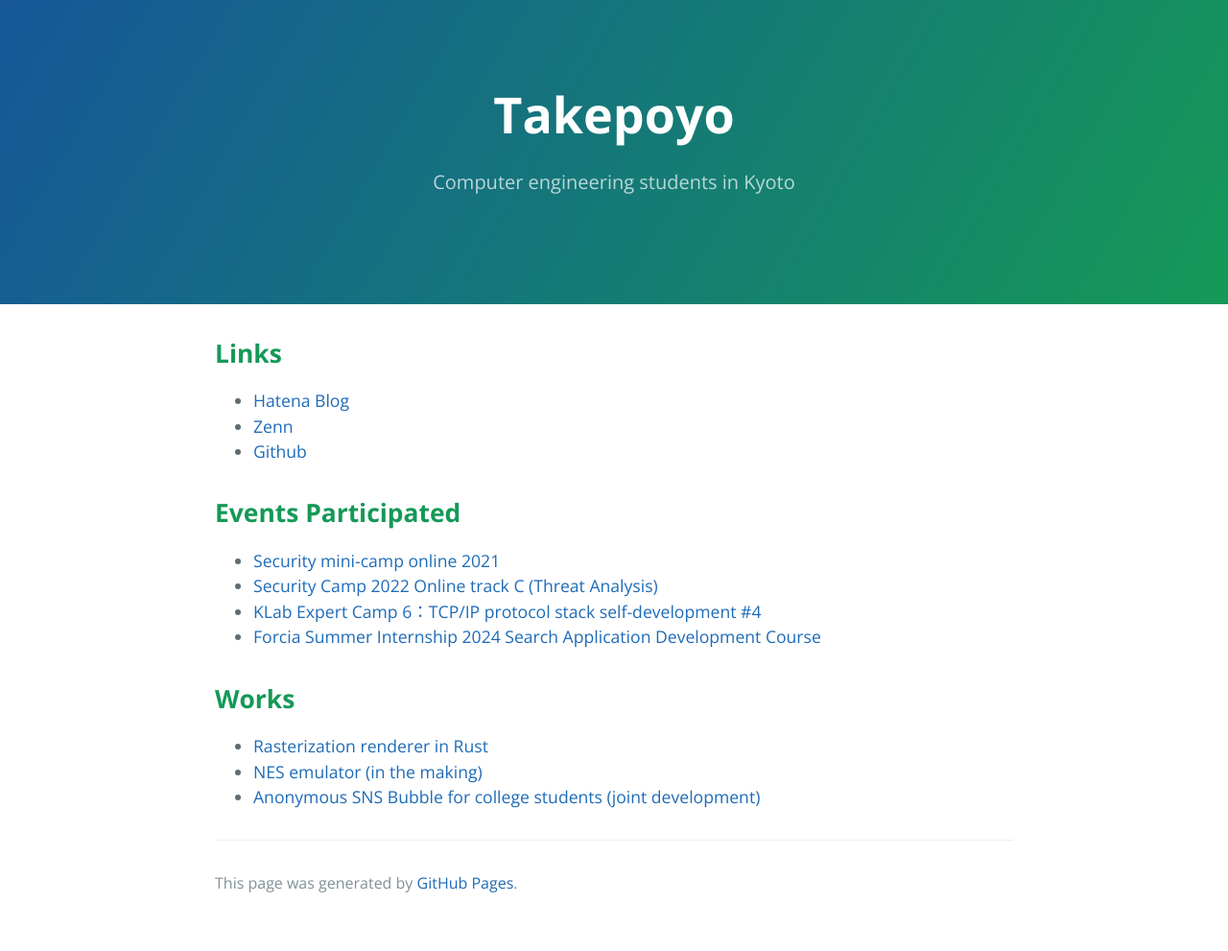
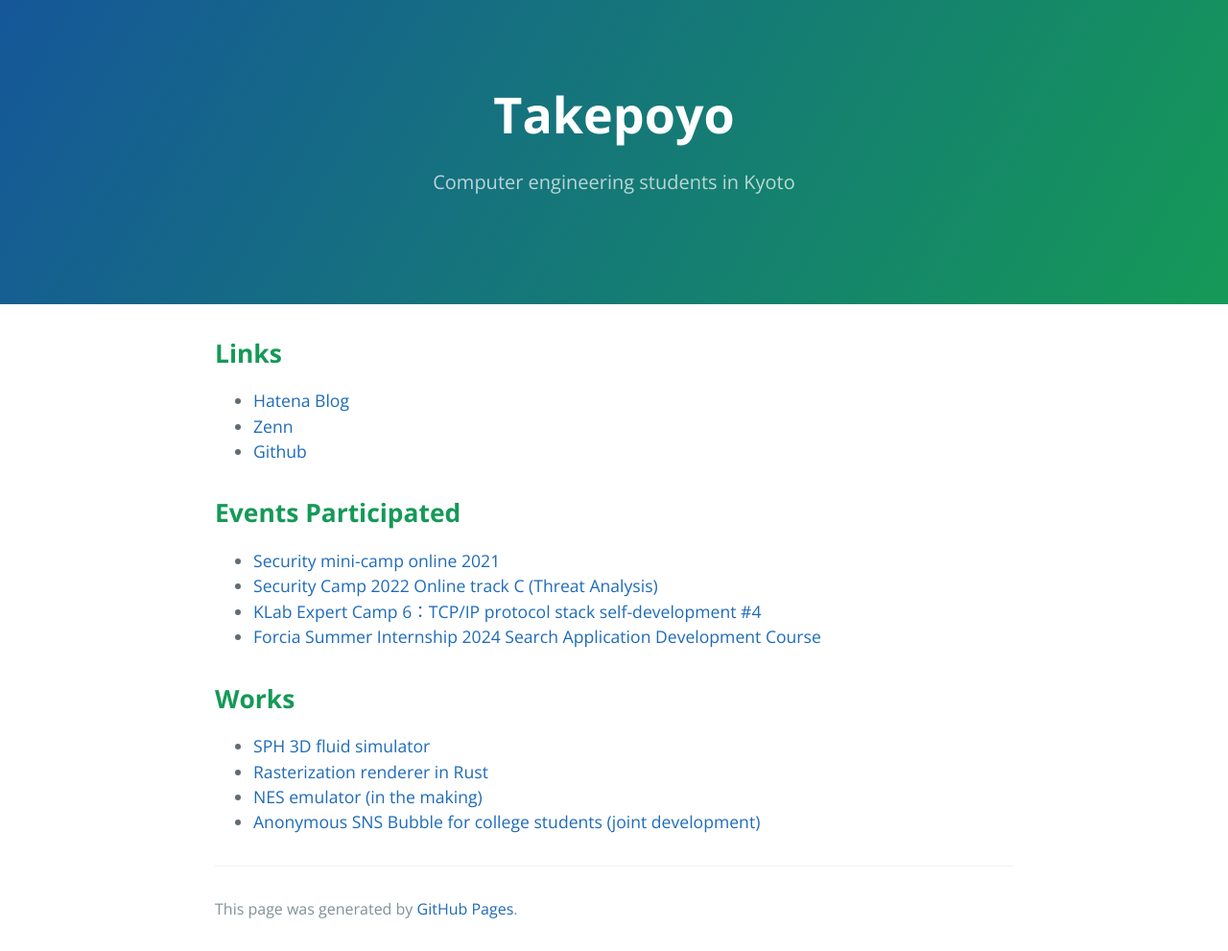
Before and after one commit to onagonanja/onagonanja.github.io, a Jekyll site: the page built from index.md, in a window 1280 px wide. Shown: the whole page at 96% size. Built offline with Jekyll 4.4.1, drawn with Linux system fonts in a browser that asks for light colours; before the commit the page ends 964 px from its top, so only the background shows below that.

Commit message:
add SPH 3D fluid simulator link to Works section

```diff
--- a/index.md
+++ b/index.md
@@ -20,6 +20,7 @@ layout: default
 
 ## **Works**
 
+- [SPH 3D fluid simulator](https://github.com/onagonanja/SPH_Fluid_simulation)
 - [Rasterization renderer in Rust](https://github.com/onagonanja/Rust-Tiny-Renderer)
 - [NES emulator (in the making)](https://github.com/onagonanja/NES_emulator)
 - [Anonymous SNS Bubble for college students (joint development)](https://black014702.studio.site/)
```
